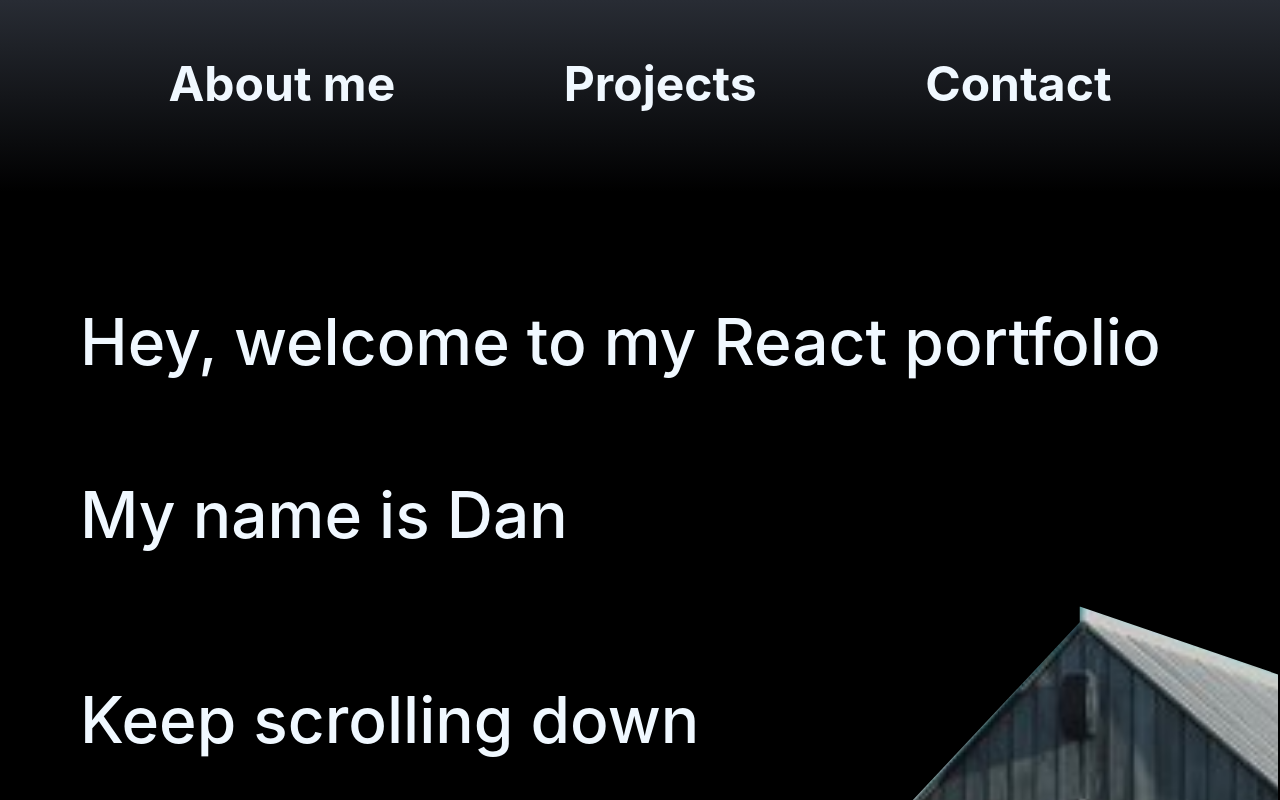
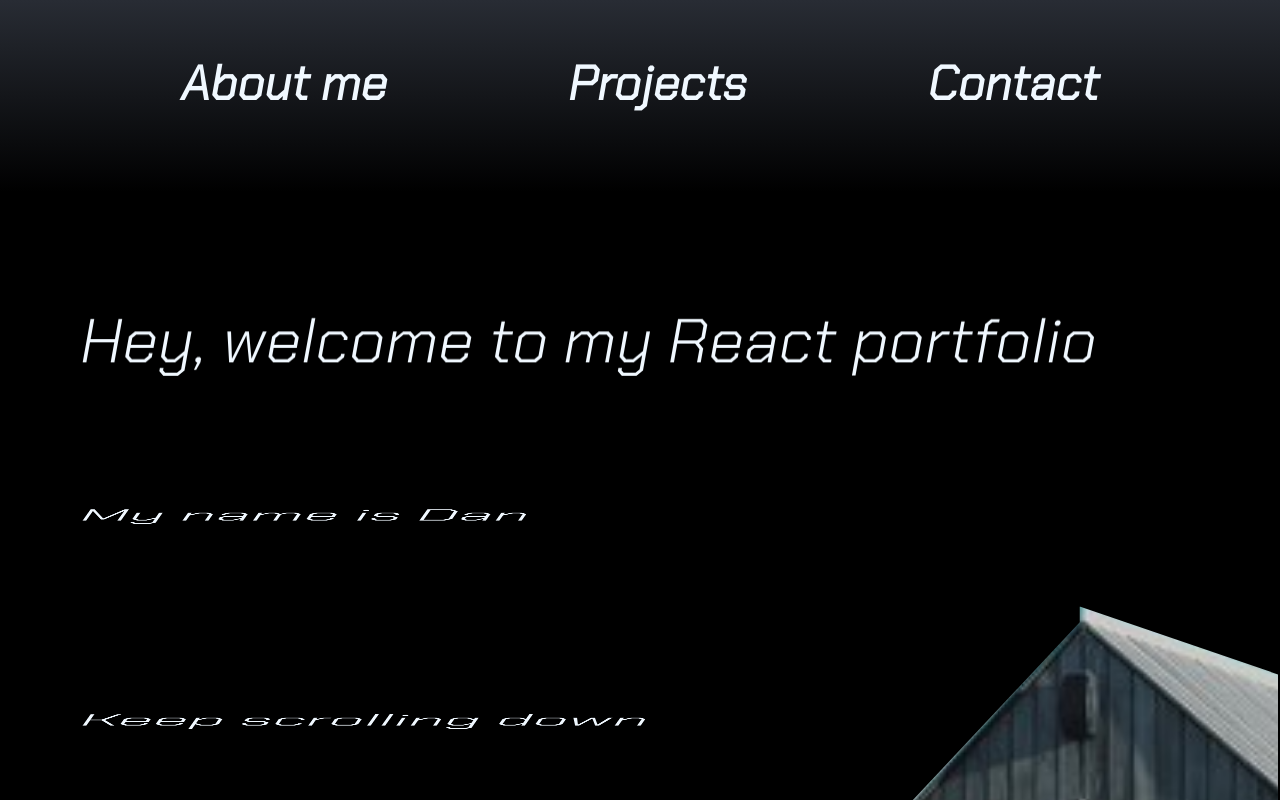
Before and after one commit to DanOlmedo/React_portfolio, a React (Create React App) app: page / in a window 1280 px wide. Shown: the top 800 px of the page. Built offline with nearby package versions, Linux system fonts and the light colour scheme.

Commit message:
Added intro animation

```diff
--- a/public/index.html
+++ b/public/index.html
@@ -28,7 +28,10 @@
     <script src="https://code.jquery.com/jquery-3.2.1.slim.min.js" integrity="sha384-KJ3o2DKtIkvYIK3UENzmM7KCkRr/rE9/Qpg6aAZGJwFDMVNA/GpGFF93hXpG5KkN" crossorigin="anonymous"></script>
     <script src="https://cdn.jsdelivr.net/npm/popper.js@1.12.9/dist/umd/popper.min.js" integrity="sha384-ApNbgh9B+Y1QKtv3Rn7W3mgPxhU9K/ScQsAP7hUibX39j7fakFPskvXusvfa0b4Q" crossorigin="anonymous"></script>
     <script src="https://cdn.jsdelivr.net/npm/bootstrap@4.0.0/dist/js/bootstrap.min.js" integrity="sha384-JZR6Spejh4U02d8jOt6vLEHfe/JQGiRRSQQxSfFWpi1MquVdAyjUar5+76PVCmYl" crossorigin="anonymous"></script>
-    <title>React App</title>
+    <link rel="preconnect" href="https://fonts.googleapis.com">
+    <link rel="preconnect" href="https://fonts.gstatic.com" crossorigin>
+    <link href="https://fonts.googleapis.com/css2?family=Chakra+Petch:ital,wght@1,300&display=swap" rel="stylesheet">
+    <title>React Portfolio</title>
   </head>
   <body>
     <noscript>You need to enable JavaScript to run this app.</noscript>
--- a/src/App.css
+++ b/src/App.css
@@ -1,5 +1,10 @@
+:root {
+  font-family: 'Chakra Petch', sans-serif;
+}
+
 body {
   background-color: rgb(0, 0, 0);
+  font-family: 'Chakra Petch', sans-serif;
 }
 
 
@@ -68,7 +73,7 @@ body {
 }
 
 .car {
-  height: 30rem;
+  height: max-content;
   width: 80%;
   background-color:#767677;
   display: flex;
@@ -117,16 +122,39 @@ body {
 #greeting {
 margin-top: 4rem;
 font-size: 4rem;
+visibility: hidden;
+animation: greet 4s linear forwards infinite;
 }
+
+
 
 #name {
   margin-top: 6rem;
   font-size: 4rem;
+  visibility: hidden;
+  animation: greet 4s linear 2s forwards infinite;
 }
 
 #scroll {
   margin-top: 8rem;
   font-size: 4rem;
+  visibility: hidden;
+  animation: greet 4s linear 6s forwards infinite;
+}
+
+@keyframes greet {
+  0% {
+    visibility: hidden;
+    transform: rotateX(90deg);
+  }
+  50%{
+    visibility: visible;
+    transform: rotateX(0);
+  }
+  100% {
+    visibility: hidden;
+    transform: rotateX(90deg);
+  }
 }
 
 .nav-btn {
@@ -216,5 +244,99 @@ font-size: 4rem;
   .car {
     height: max-content;
   }
+}
 
+.sqimg {
+  /* transform-origin: 250; */
+    animation: sqimg 15s ease-in-out infinite;
 }
+
+@keyframes sqimg {
+  0%{
+
+  }
+  50% {
+    transform: rotateX(180deg);
+  }
+  100% {
+      transform: rotateZ(360deg);
+  }
+}
+
+#sq1 {
+  fill: black;
+  transform-origin: 250px;
+  animation: sq1 3s linear alternate infinite;
+}
+
+#sq2 {
+  fill: black;
+  transform-origin: 250px;
+  animation: sq2 3s linear alternate infinite;
+}
+
+#sq3 {
+  fill: black;
+  transform-origin: 250px 250px;
+  animation: sq3 3s linear alternate infinite;
+}
+
+#sq4 {
+  fill: black;
+  transform-origin: 250px 250px;
+  animation: sq4 3s linear alternate infinite;
+}
+
+@keyframes sq1 {
+  0% {
+
+  }
+  50% {
+    transform: rotateY(90deg);
+      fill: rgb(42, 42, 209);
+  }
+  100% {
+      transform: scale(0.1);
+      fill: black;
+  }
+}
+
+ @keyframes sq2 {
+  0% {
+
+  }
+  50% {
+    transform: rotateX(90deg);
+      fill: darkblue;
+  }
+  100% {
+    transform: rotateX(90deg);
+  }
+}
+
+@keyframes sq3 {
+  0% {
+
+  }
+  50% {
+    transform: rotateX(90deg);
+      fill: darkblue;
+  }
+  100% {
+    transform: rotateX(90deg);
+  }
+}
+
+@keyframes sq4 {
+  0% {
+
+  }
+  50% {
+    transform: rotateY(90deg);
+      fill: rgb(42, 42, 209);
+  }
+  100% {
+    transform: scale(0.1);
+      fill: black;
+  }
+}
```
